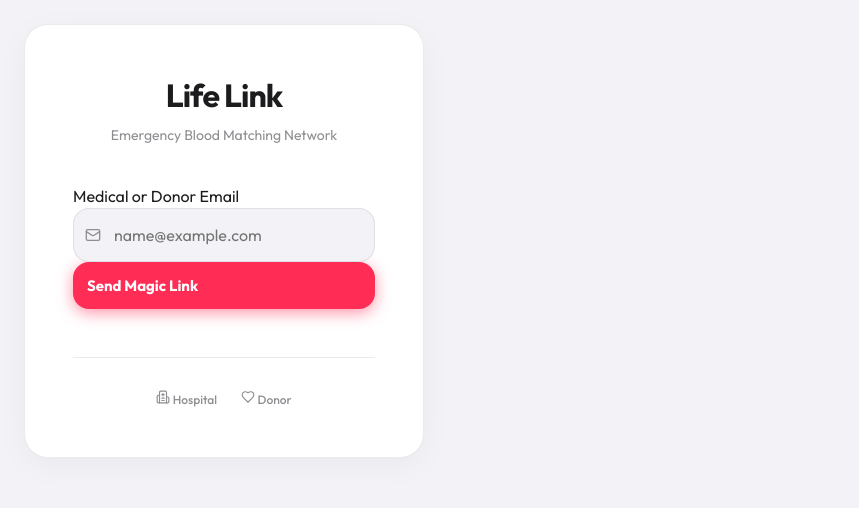
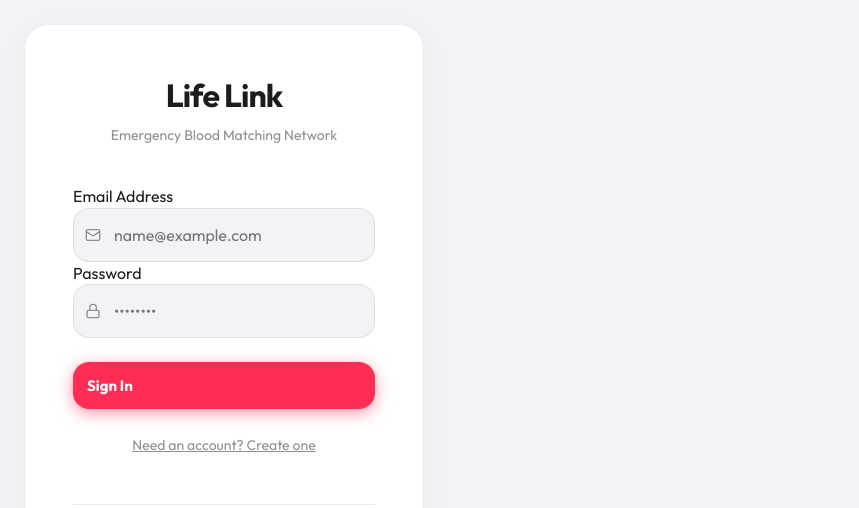
Before and after one commit to ARD12115/Life-Link, a React (Create React App) app: page / in a window 1280 px wide. Shown: the top 508 px of the page, without its empty margins (0-859 px from the left). Built offline with nearby package versions, Linux system fonts and the light colour scheme; no server answers.

Commit message:
feat: implement Supabase authentication and add real-time hooks for blood requests and donors

```diff
--- a/src/components/Auth.jsx
+++ b/src/components/Auth.jsx
@@ -1,11 +1,13 @@
 import React, { useState, useEffect, useRef } from 'react';
 import { supabase } from '../lib/supabase';
-import { Mail, ShieldCheck, Heart, Hospital } from 'lucide-react';
+import { Mail, ShieldCheck, Heart, Hospital, Lock } from 'lucide-react';
 
 const Auth = () => {
   const [email, setEmail] = useState('');
+  const [password, setPassword] = useState('');
+  const [isSignUp, setIsSignUp] = useState(false);
   const [loading, setLoading] = useState(false);
-  const [sent, setSent] = useState(false);
+  const [message, setMessage] = useState(null);
   const [error, setError] = useState(null);
   const isMounted = useRef(true);
 
@@ -14,18 +16,34 @@ const Auth = () => {
     return () => { isMounted.current = false; };
   }, []);
 
-  const handleLogin = async (e) => {
+  const handleAuth = async (e) => {
     e.preventDefault();
     setLoading(true);
     setError(null);
+    setMessage(null);
 
-    const { error } = await supabase.auth.signInWithOtp({
+    let authError;
+
+    if (isSignUp) {
+      const { error: signUpError } = await supabase.auth.signUp({
         email,
-      options: { emailRedirectTo: window.location.origin },
+        password,
       });
+      authError = signUpError;
+      if (!authError && isMounted.current) {
+        setMessage('Registration successful! Please sign in if you aren\'t redirected.');
+        setIsSignUp(true);
+      }
+    } else {
+      const { error: signInError } = await supabase.auth.signInWithPassword({
+        email,
+        password,
+      });
+      authError = signInError;
+    }
 
     if (isMounted.current) {
-      if (error) { setError(error.message); } else { setSent(true); }
+      if (authError) setError(authError.message);
       setLoading(false);
     }
   };
@@ -38,19 +56,17 @@ const Auth = () => {
           <p style={{ color: 'var(--text-muted)', fontSize: '14px' }}>Emergency Blood Matching Network</p>
         </div>
 
-        {sent ? (
-          <div style={{ textAlign: 'center' }}>
-            <div className="badge badge-mid" style={{ display: 'inline-flex', alignItems: 'center', gap: '8px', padding: '12px 24px', borderRadius: '12px', fontSize: '14px' }}>
-              <ShieldCheck size={18} /> Magic Link Sent
+        {message && (
+          <div style={{ textAlign: 'center', marginBottom: '24px' }}>
+            <div className="badge badge-low" style={{ display: 'inline-flex', alignItems: 'center', gap: '8px', padding: '12px 24px', borderRadius: '12px', fontSize: '14px' }}>
+              <ShieldCheck size={18} /> {message}
             </div>
-            <p style={{ marginTop: '24px', color: 'var(--text-muted)', fontSize: '14px' }}>
-              Check your inbox to sign in securely.
-            </p>
           </div>
-        ) : (
-          <form onSubmit={handleLogin}>
+        )}
+
+        <form onSubmit={handleAuth}>
           <div className="form-field">
-              <label className="field-label">Medical or Donor Email</label>
+            <label className="field-label">Email Address</label>
             <div style={{ position: 'relative' }}>
               <Mail size={16} style={{ position: 'absolute', left: '12px', top: '50%', transform: 'translateY(-50%)', color: 'var(--text-muted)' }} />
               <input
@@ -61,13 +77,35 @@ const Auth = () => {
             </div>
           </div>
 
-            {error && <p style={{ color: 'var(--accent-primary)', fontSize: '12px', marginBottom: '16px' }}>{error}</p>}
+          <div className="form-field" style={{ marginBottom: '24px' }}>
+            <label className="field-label">Password</label>
+            <div style={{ position: 'relative' }}>
+              <Lock size={16} style={{ position: 'absolute', left: '12px', top: '50%', transform: 'translateY(-50%)', color: 'var(--text-muted)' }} />
+              <input
+                type="password" required className="text-input"
+                style={{ paddingLeft: '40px' }} placeholder="••••••••"
+                value={password} onChange={(e) => setPassword(e.target.value)}
+                minLength={6}
+              />
+            </div>
+          </div>
+
+          {error && <p style={{ color: 'var(--accent-red)', fontSize: '13px', marginBottom: '16px', fontWeight: 500 }}>{error}</p>}
 
           <button type="submit" disabled={loading} className="btn-solid" style={{ width: '100%', padding: '14px' }}>
-              {loading ? 'Verifying...' : 'Send Magic Link'}
+            {loading ? 'Authenticating...' : (isSignUp ? 'Create Account' : 'Sign In')}
           </button>
         </form>
-        )}
+
+        <div style={{ marginTop: '24px', textAlign: 'center' }}>
+          <button
+            type="button"
+            onClick={() => { setIsSignUp(!isSignUp); setError(null); setMessage(null); }}
+            style={{ background: 'transparent', border: 'none', color: 'var(--text-muted)', fontSize: '14px', cursor: 'pointer', textDecoration: 'underline' }}
+          >
+            {isSignUp ? 'Already have an account? Sign In' : 'Need an account? Create one'}
+          </button>
+        </div>
 
         <div style={{ marginTop: '48px', display: 'flex', justifyContent: 'center', gap: '24px', borderTop: '1px solid var(--border-soft)', paddingTop: '32px' }}>
           <div className="flex-center" style={{ gap: '8px', fontSize: '12px', color: 'var(--text-muted)', fontWeight: 500 }}>
--- a/src/hooks/useDonors.js
+++ b/src/hooks/useDonors.js
@@ -40,8 +40,9 @@ export function useDonors() {
     fetchDonors()
 
     // Incremental realtime updates — avoids full re-fetch on every change
+    const channelName = `donors_realtime_${Math.random().toString(36).substring(7)}`
     const channel = supabase
-      .channel('donors_realtime')
+      .channel(channelName)
       .on('postgres_changes',
         { event: '*', schema: 'public', table: 'donors' },
         (payload) => {
--- a/src/hooks/useRequests.js
+++ b/src/hooks/useRequests.js
@@ -55,8 +55,9 @@ export function useRequests() {
     isMounted.current = true
     fetchRequests()
 
+    const channelName = `blood_requests_realtime_${Math.random().toString(36).substring(7)}`
     const channel = supabase
-      .channel('blood_requests_realtime')
+      .channel(channelName)
       .on('postgres_changes',
         { event: '*', schema: 'public', table: 'blood_requests' },
         fetchRequests
```
Also changed, not shown: 2 other files (tests, documents, lock files or other folders). Lines whose indentation alone changed are shown as unchanged.
